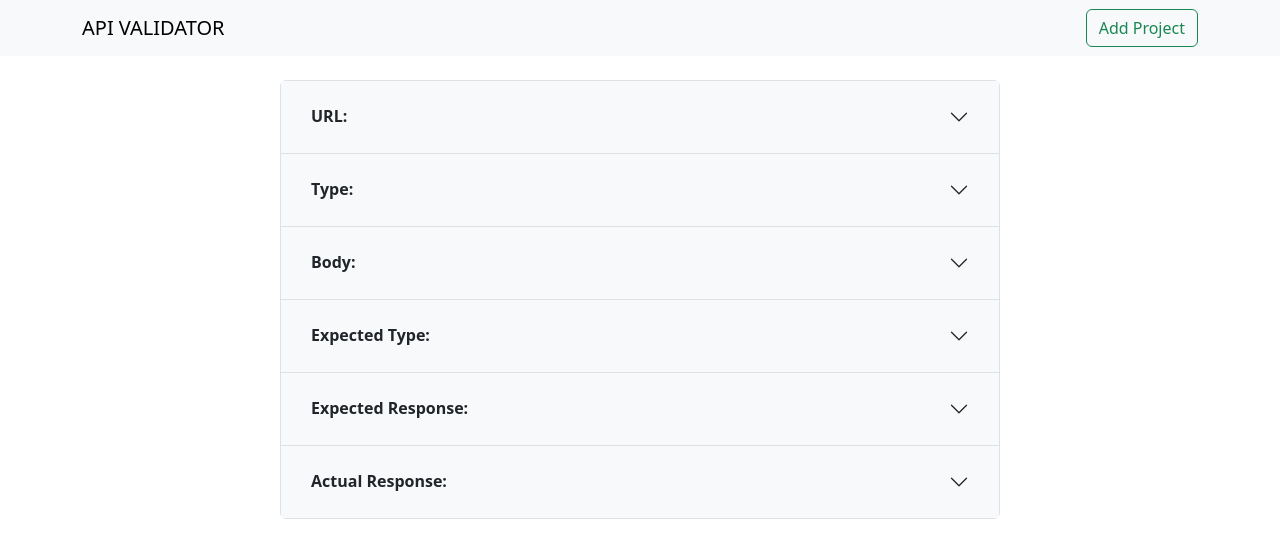
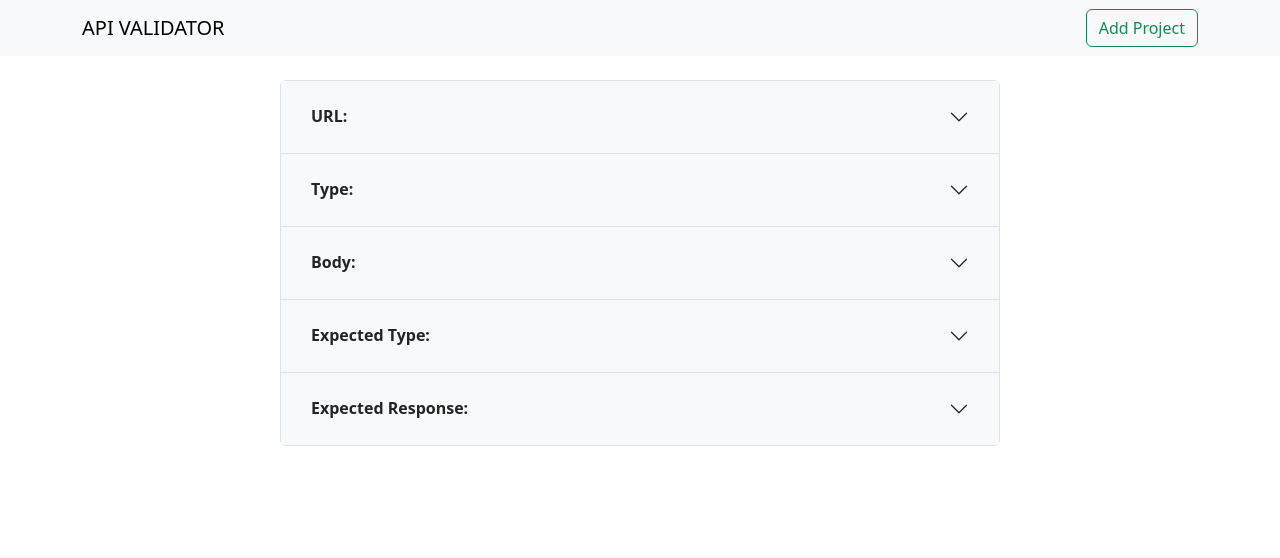
Before and after one commit to douhimed/api-validator-client, an Angular app: page /operations/1 in a window 1280 px wide. Shown: the top 558 px of the page. Built offline with nearby package versions, Linux system fonts and the light colour scheme; no server answers.

Commit message:
unused field

```diff
--- a/src/app/components/operation-details/operation-details.component.ts
+++ b/src/app/components/operation-details/operation-details.component.ts
@@ -38,11 +38,6 @@ export class OperationDetailsComponent implements OnInit {
       content: '',
       collapsed: true
     },
-    {
-      title: 'Actual Response:',
-      content: '',
-      collapsed: true
-    },
   ];
   operation: any = {
     url: 'https://api-validator.com/api',
@@ -60,9 +55,18 @@ export class OperationDetailsComponent implements OnInit {
 
   ngOnInit(): void {
     this.operationId = this.route.snapshot.params['id'];
-    this.operationService.getOperationById(this.operationId).subscribe((operation) => {
-      this.operation = operation;
-    });
+    this.operationService.getOperationById(this.operationId).subscribe(
+      (operation) => {
+        this.operation = operation;
+        this.fetchActualResponse();
+      },
+      (error) => {
+        console.error('Erreur lors de la récupération de l\'opération :', error);
+      }
+    );
+  }
+  fetchActualResponse(): void {
+    this.operation.actualResponse = this.operation.actualResponse ? this.operation.actualResponse : '';
   }
   toggleCollapse(detail: any): void {
     detail.collapsed = !detail.collapsed;
@@ -83,9 +87,6 @@ export class OperationDetailsComponent implements OnInit {
         case 'Expected Response:':
           detail.content = this.operation?.expectedResponse;
           break;
-        case 'Actual Response:':
-          detail.content = this.operation?.actualResponse;
-          break;
         default:
           detail.content = '';
       }
```
